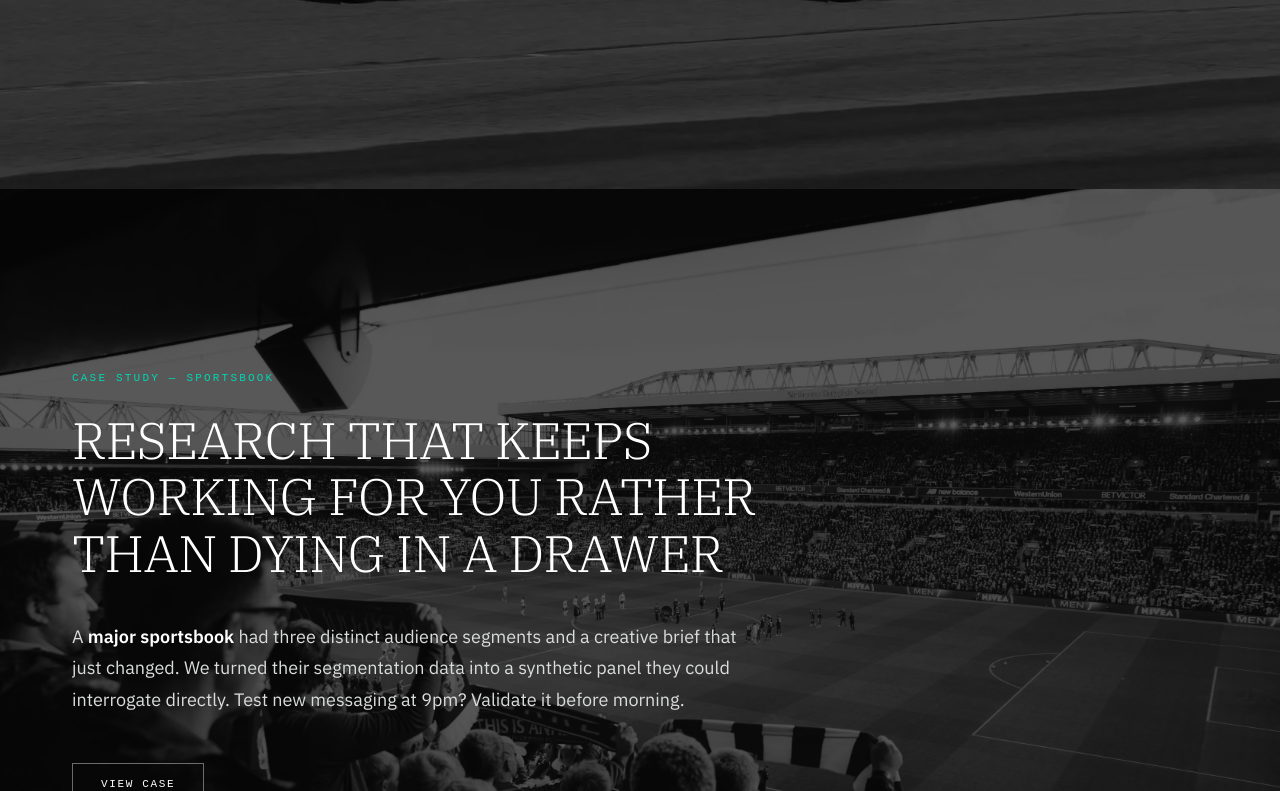
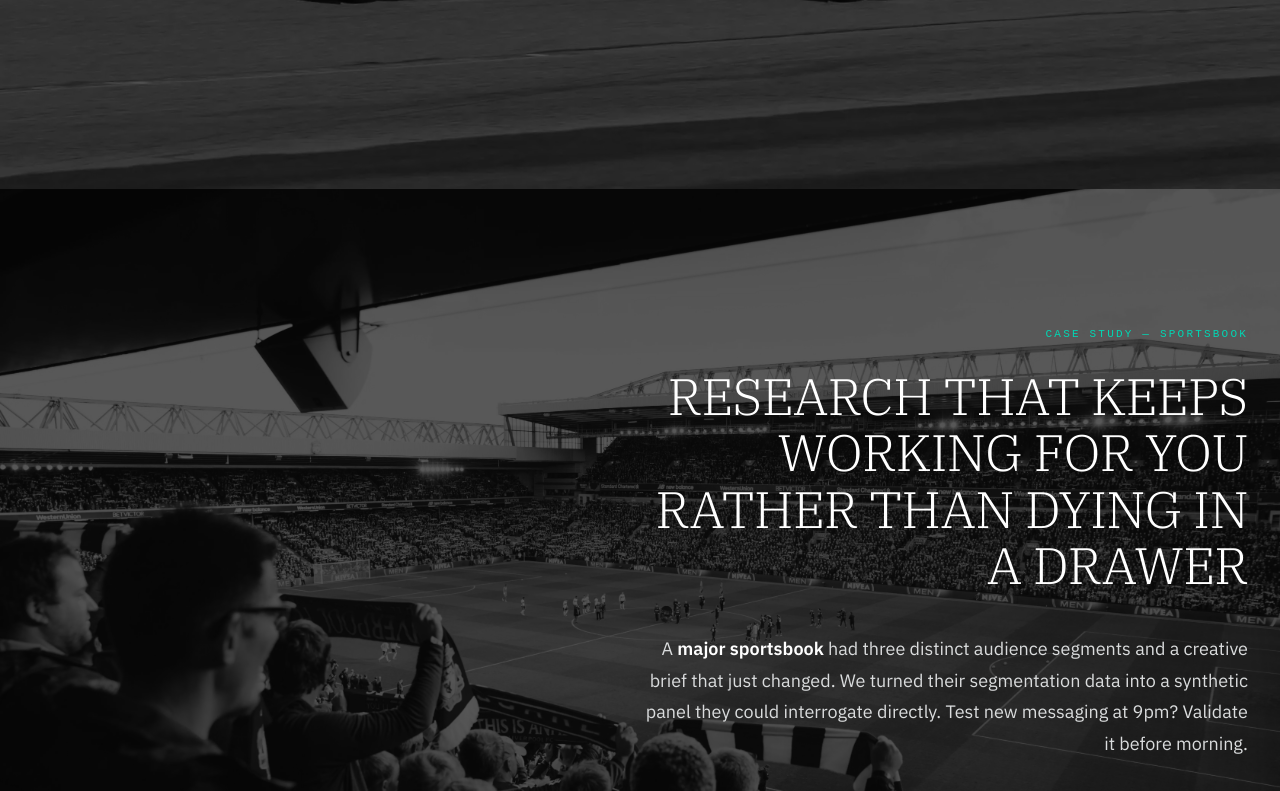
Before and after one commit to fathomresearch/fathom-v2, an Eleventy site: page src/index.html in a window 1280 px wide. Shown: the part 2009-2800 px from the top of the page. Built offline with nearby package versions, Linux system fonts and the light colour scheme; Eleventy itself is replaced by a stand-in of ours; files that its build step writes are made by us from their sources.

Commit message:
update website visual improvements from Tom

```diff
--- a/public/css/main.css
+++ b/public/css/main.css
@@ -416,7 +416,7 @@
 .hero-pov-headline {
   font-family: var(--font-headline);
   font-weight: 500;
-  font-size: clamp(36px, 4.5vw, 64px);
+  font-size: clamp(36px, 4.5vw, 75px);
   line-height: 1.05;
   letter-spacing: -0.02em;
   text-transform: capitalize;
@@ -488,6 +488,25 @@
 .philosophy-section-1::before { background-image: url('/images/case-nascar.webp'); }
 .philosophy-section-2::before { background-image: url('/images/case-sportsbook.webp'); }
 .philosophy-section-3::before { background-image: url('/images/case-wealth.webp'); }
+
+
+/* Philosophy Section 2 - Right aligned layout */
+.philosophy-section-2 .philosophy-content {
+  margin-left: auto;
+  margin-right: 0;
+  text-align: right;
+  max-width: 680px; /* Keep the same max-width but align it right */
+}
+
+.philosophy-section-2 .philosophy-eyebrow,
+.philosophy-section-2 .philosophy-label,
+.philosophy-section-2 .philosophy-value {
+  text-align: right;
+}
+
+.philosophy-section-2 .philosophy-cta {
+  text-align: right;
+}
 
 .philosophy-content {
   position: relative;
--- a/src/css/main.css
+++ b/src/css/main.css
@@ -416,7 +416,7 @@
 .hero-pov-headline {
   font-family: var(--font-headline);
   font-weight: 500;
-  font-size: clamp(36px, 4.5vw, 64px);
+  font-size: clamp(36px, 4.5vw, 75px);
   line-height: 1.05;
   letter-spacing: -0.02em;
   text-transform: capitalize;
@@ -488,6 +488,25 @@
 .philosophy-section-1::before { background-image: url('/images/case-nascar.webp'); }
 .philosophy-section-2::before { background-image: url('/images/case-sportsbook.webp'); }
 .philosophy-section-3::before { background-image: url('/images/case-wealth.webp'); }
+
+
+/* Philosophy Section 2 - Right aligned layout */
+.philosophy-section-2 .philosophy-content {
+  margin-left: auto;
+  margin-right: 0;
+  text-align: right;
+  max-width: 680px; /* Keep the same max-width but align it right */
+}
+
+.philosophy-section-2 .philosophy-eyebrow,
+.philosophy-section-2 .philosophy-label,
+.philosophy-section-2 .philosophy-value {
+  text-align: right;
+}
+
+.philosophy-section-2 .philosophy-cta {
+  text-align: right;
+}
 
 .philosophy-content {
   position: relative;
--- a/src/index.html
+++ b/src/index.html
@@ -11,7 +11,7 @@
     <!-- POV Headline -->
     <div class="hero-pov">
       <p class="hero-pov-headline">We challenge what you think research is</p>
-      <p class="hero-pov-sub">Fast, focused insight that tells you what to do — not just what happened.</p>
+      <p class="hero-pov-sub">We're fast, we're focused, and we'll tell you what to do with it.</p>
     </div>
 
     <!-- Interactive Bubbles -->
@@ -101,9 +101,9 @@
     <div class="overview-content">
       <span class="eyebrow" style="display: block; text-align: center; margin-bottom: 1.5rem;">How we think</span>
         <h3> <span style="color: white">Research and strategy done differently </span></h3>
-      <p style="margin-top: 2rem;">Research isn't finished until someone knows what to do. That's the line most firms don't cross.</p>
-      <p>We deliver <span class="overview-highlight">recommendations, not readouts</span>. We use AI for speed and scale so researchers can focus on what requires judgment.</p>
-      <p>Fast doesn't mean shallow. It means focused. <span class="overview-highlight">48-hour category scans. Full strategic recommendations in 2–3 weeks.</span> We've done this for Walmart and Blue Cross Blue Shield.</p>
+      <p style="margin-top: 2rem;">Research isn't finished until someone knows what to do.</p>
+      <p>We deliver <span class="overview-highlight">recommendations, not readouts</span>.</p>
+      <p>Fast doesn't mean shallow. It means focused. <span class="overview-highlight">48-hour category scans. Full strategic recommendations in 2–3 weeks.</span> We've done this for Walmart, Blue Cross Blue Shield, NASCAR, and more. 48-hour category scans. Full strategic recommendations in 2-3 weeks. Recommendations, not readouts.</p>
     </div>
   </div>
 </section>
```
Also changed, not shown: public/index.html (+4 -4 lines), 3 other files.
